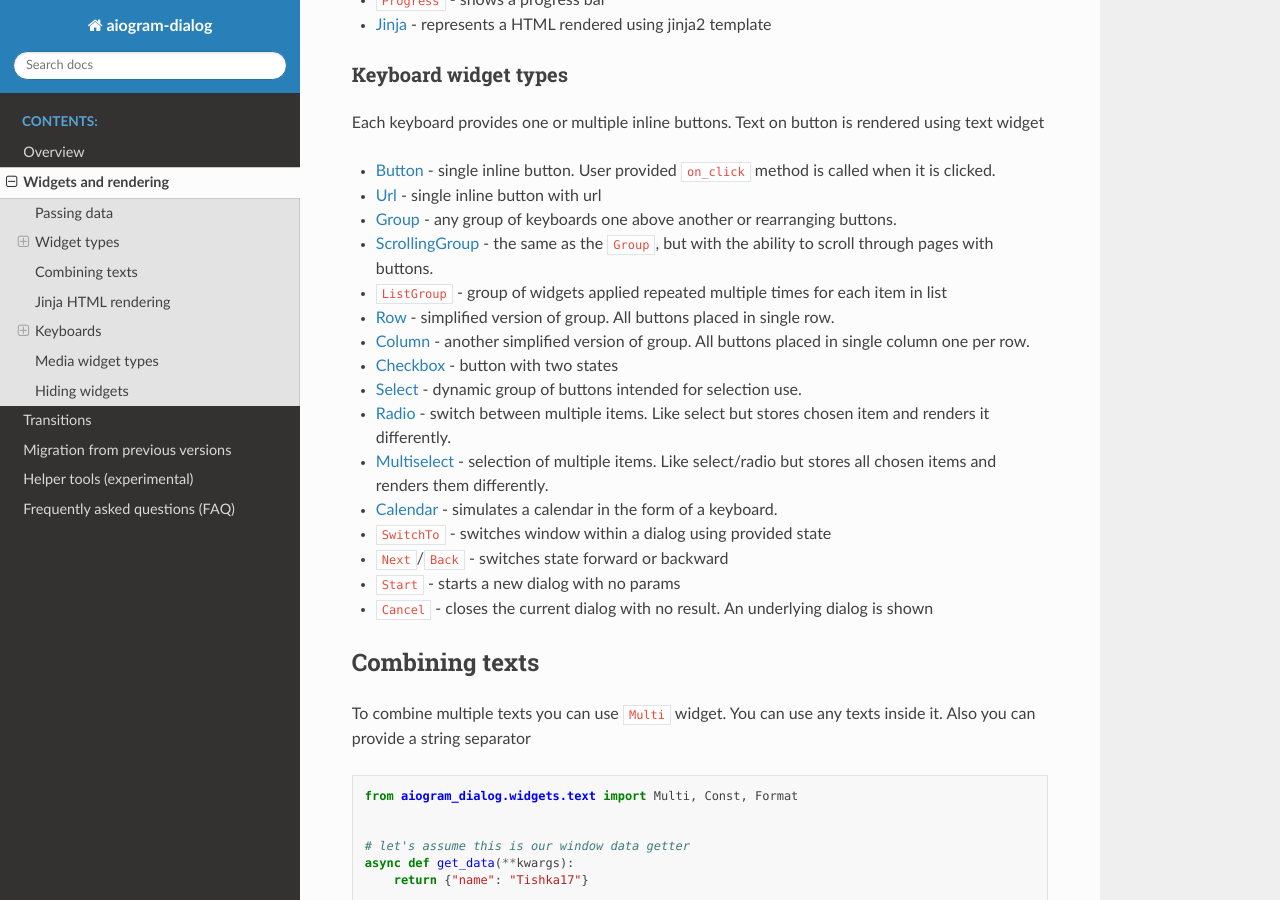
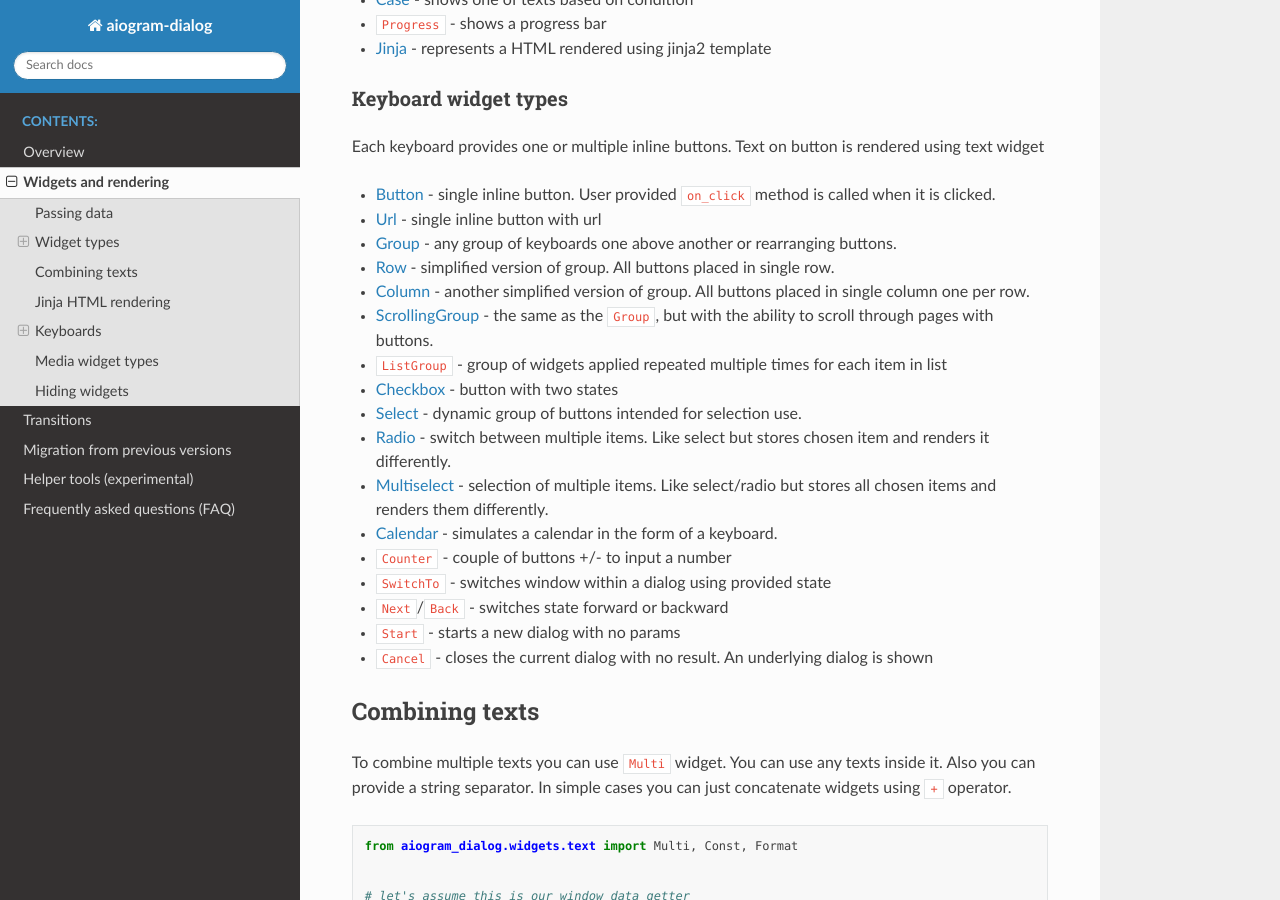
Before and after one commit to Tishka17/aiogram_dialog, a Sphinx documentation site: the page built from docs/widgets.rst, in a window 1280 px wide and 900 px high, scrolled down 2379 px. Built offline with Sphinx 7.4.7 and the Read the Docs theme 2.0.0, drawn with Linux system fonts in a browser that asks for light colours; some of the changed text lies outside the part shown.

Commit message:
some widgets additions

```diff
--- a/docs/examples/widgets/whenable.py
+++ b/docs/examples/widgets/whenable.py
@@ -1,6 +1,7 @@
 from typing import Dict
 
 from aiogram.filters.state import StatesGroup, State
+from magic_filter import F
 
 from aiogram_dialog import Window, DialogManager
 from aiogram_dialog.widgets.common import Whenable
@@ -33,7 +34,7 @@
         Row(
             Button(Const("Wait"), id="wait"),
             Button(Const("Ignore"), id="ignore"),
-            when="extended",
+            when=F["extended"],
         ),
         Button(Const("Admin mode"), id="nothing", when=is_tishka17),
     ),
--- a/docs/widgets.rst
+++ b/docs/widgets.rst
@@ -40,12 +40,13 @@
 Base information
 ********************
 
-Currently there are 3 kinds of widgets: `texts <Text widget types_>`_, `keyboards <Keyboard widget types_>`_ and
+Currently there are 4 kinds of widgets: `texts <Text widget types_>`_, `keyboards <Keyboard widget types_>`_ and
 `media <Media widget types_>`_.
 
 * **Texts** used to render text anywhere in dialog. It can be message text, button title and so on.
 * **Keyboards** represent parts of ``InlineKeyboard``
 * **Media** represent media attachment to message
+* **Input** allows to process incoming messages from user. Is has no representation.
 
 Also there are 2 general types:
 
@@ -82,15 +83,16 @@
 * `Button`_ - single inline button. User provided ``on_click`` method is called when it is clicked.
 * `Url`_ - single inline button with url
 * :ref:`Group<group>` - any group of keyboards one above another or rearranging buttons.
+* :ref:`Row<row>` - simplified version of group. All buttons placed in single row.
+* :ref:`Column<column>` - another simplified version of group. All buttons placed in single column one per row.
 * :ref:`ScrollingGroup<scrolling_group>` - the same as the ``Group``, but with the ability to scroll through pages with buttons.
 * ``ListGroup`` - group of widgets applied repeated multiple times for each item in list
-* :ref:`Row<row>` - simplified version of group. All buttons placed in single row.
-* :ref:`Column<column>` - another simplified version of group. All buttons placed in single column one per row.
 * `Checkbox`_ - button with two states
 * `Select`_ - dynamic group of buttons intended for selection use.
 * `Radio`_ - switch between multiple items. Like select but stores chosen item and renders it differently.
 * `Multiselect`_ - selection of multiple items. Like select/radio but stores all chosen items and renders them differently.
 * `Calendar`_ - simulates a calendar in the form of a keyboard.
+* ``Counter`` - couple of buttons +/- to input a number
 * ``SwitchTo`` - switches window within a dialog using provided state
 * ``Next``/``Back`` - switches state forward or backward
 * ``Start`` - starts a new dialog with no params
@@ -101,7 +103,7 @@
 
 .. _multi_text:
 
-To combine multiple texts you can use ``Multi`` widget. You can use any texts inside it. Also you can provide a string separator
+To combine multiple texts you can use ``Multi`` widget. You can use any texts inside it. Also you can provide a string separator. In simple cases you can just concatenate widgets using ``+`` operator.
 
 .. literalinclude:: examples/widgets/multi.py
 
```
Also changed, not shown: other parts of docs/widgets.rst (+1 -1 lines).
